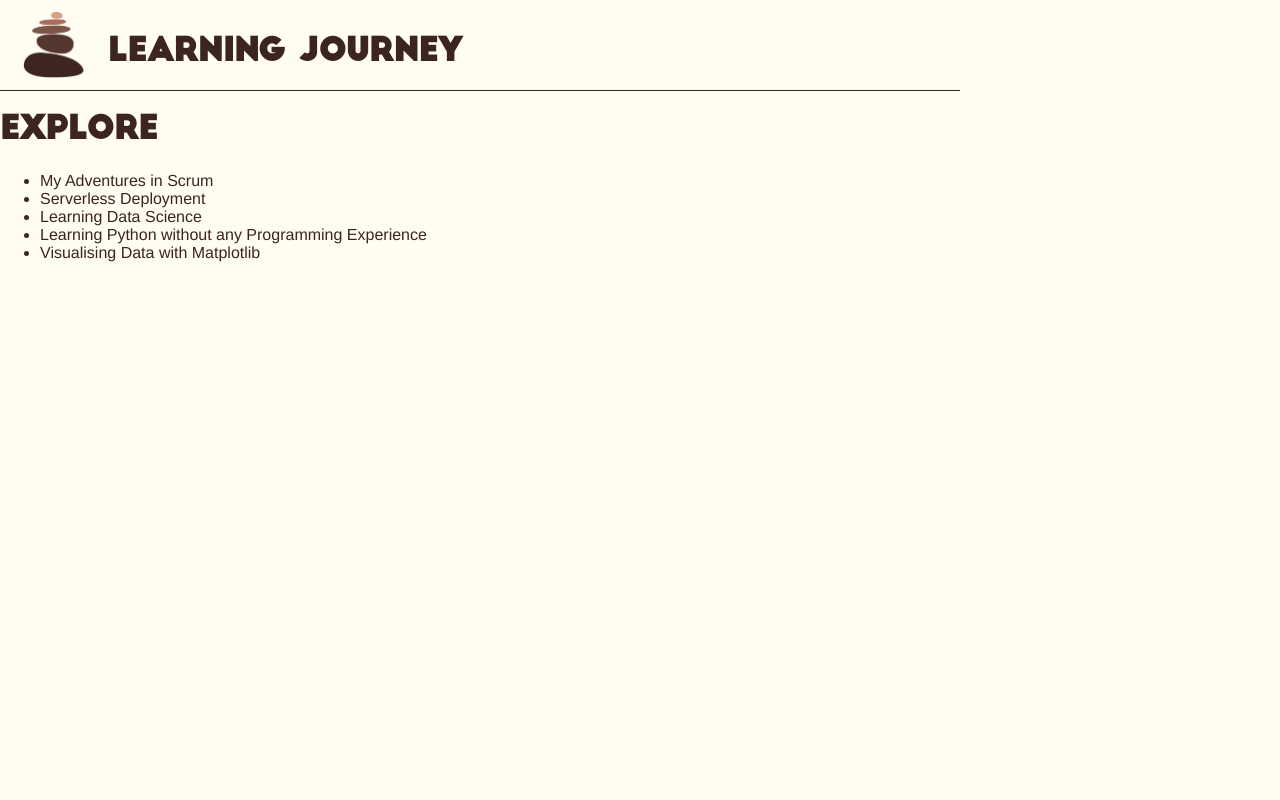
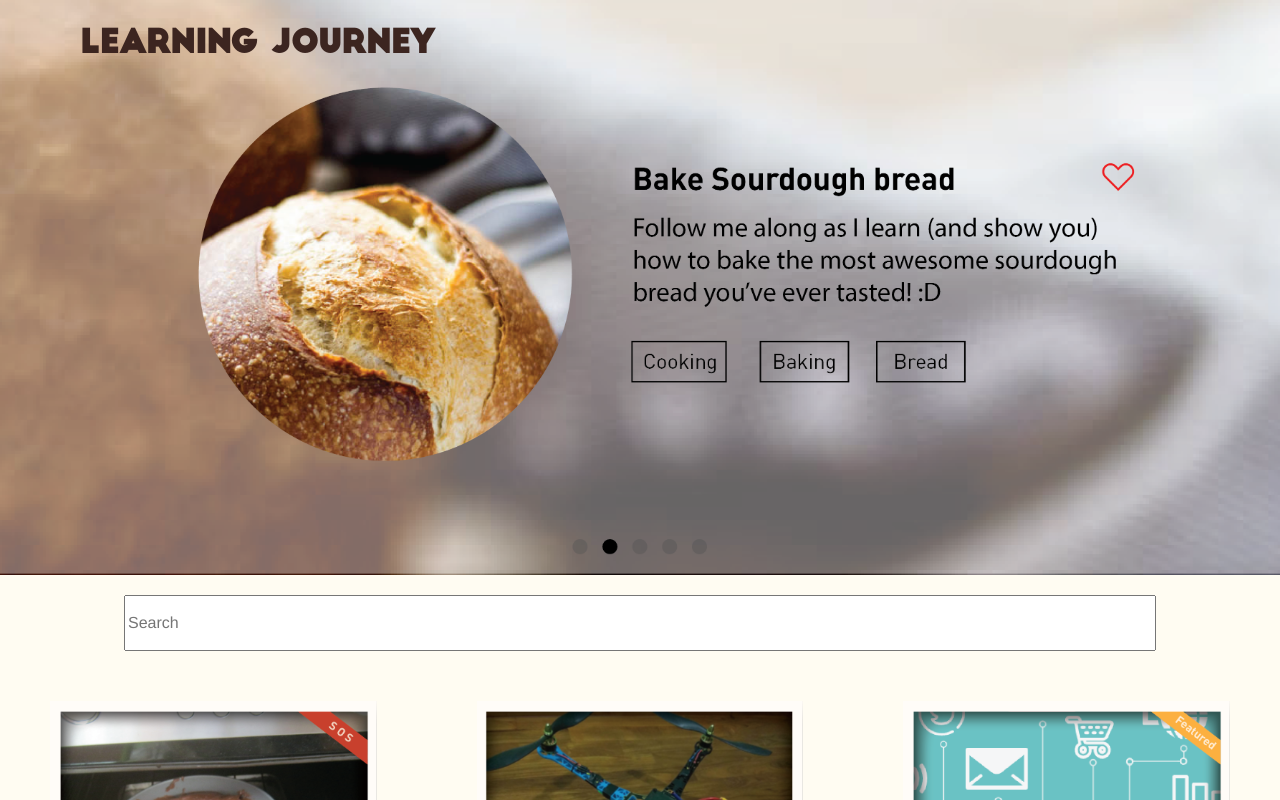
Before and after one commit to Ketupat-Development-Studios/journey-web, a React app: page / in a window 1280 px wide. Built offline with nearby package versions, Linux system fonts and the light colour scheme; data requests are answered from the project's data file.

Commit message:
merged all

```diff
--- a/db.json
+++ b/db.json
@@ -106,7 +106,8 @@
       "date": "20th May",
       "comments": [],
       "pathId": 4,
-      "id": 4
+      "id": 4,
+      "needHelp": false
     },
     {
       "title": "Python Syntax",
--- a/src/Router.js
+++ b/src/Router.js
@@ -20,13 +20,13 @@ const AppRouter = () => (
         <img src="/journey.png" id="logo" />
         <h1>Learning Journey</h1>
       </div>
-      <Route exact path="/" component={Explore} />
+      <Route exact path="/explore" component={Explore} />
       <Route path="/profile/:id" component={ProfileDetail} />
       <Route exact path="/path/:pathId" component={PathDetail} />
       <Route path="/path/:pathId/step/new" component={StepEdit} />
       <Route path="/step/:stepId/edit" component={StepEdit} />
 
-      <Route path="/sample" component={Sample} />
+      <Route exact path="/" component={Sample} />
       <Route path="/results/:searchTerms" component={Results} />
     </div>
   </Router>
--- a/src/scenes/sample/Results.js
+++ b/src/scenes/sample/Results.js
@@ -6,12 +6,9 @@ class Results extends PureComponent {
     return (
       <div>
         <div className="scene-sample">
-                <h1>Learning Journey</h1>
-                <hr/>
-                <form>
+          <form id="searchform">
             <input type="text" width="100%" class="bar" value="python"/>
           </form>
-                <hr/>
         </div>
         <div className="card-container">
           <a href="/path/4">
--- a/src/scenes/sample/Results.scss
+++ b/src/scenes/sample/Results.scss
@@ -1,20 +1,8 @@
-* {
-  color: #3C2520;
-  font-family: Helvetica, "Open Sans"; }
+@import "src/styles.scss";
 
-body {
-  background-color: #fff0dd; }
-
-body #root {
-  max-width: 960px;
-  margin: 0 auto;
-  font-family: Helvetica, "Open Sans"; }
-
-::-webkit-scrollbar {
-  display: none; }
-
-h1, h2 {
-  font-family: "Big John"; }
+#searchform {
+  padding: 20px 0 20px 0;
+}
 
 .scene-sample {
   color: #3C2520; }
--- a/src/scenes/sample/Sample.scss
+++ b/src/scenes/sample/Sample.scss
@@ -1,48 +1,19 @@
 @import "src/styles.scss";
-
-* {
-  color: #3C2520;
-  font-family: 'Helvetica, "Open Sans"'; }
-
-html {
-  margin: 0 !important;
-  padding: 0 !important;
-}
-body {
-  background-color: #fffcf2;
-    margin: 0 !important;
-    padding: 0 !important;
-
-}
-  body #root {
-    margin: 0 !important;
-    padding: 0 !important;
-    font-family: 'Helvetica, "Open Sans"';
-    width: 100% !important;
-}
-
-::-webkit-scrollbar {
-  display: none; }
-
-h1, h2 {
-  font-family: "Big John"; }
 
 .scene-sample {
   color: #3C2520;
 }
 .wrapper {
-  display: flex;
   position: fixed;
-    justify-content: flex-start;
-    flex-direction: column;
-    align-items: center;
   z-index: 999;
   top:-25px;
-  height: 100%;
+  left: 0;
+  height: 110%;
   width: 100%;
   margin: 0;
   padding: 0;
   overflow-y: scroll;
+  background-color:$background;
 }
 .header {
   height: 600px;
@@ -66,8 +37,8 @@ h1, h2 {
 }
 .searchBar {
   width: 80%;
-  height: 5vh;
-  font-size: 2vh;
+  height: 50px;
+  font-size: 1em;
 }
 .container {
     display: flex;
@@ -89,12 +60,12 @@ h1, h2 {
 
 .resultsProto {
     width: 460px;
-    height: 690px;
-      background-position: center;
+    height: 45vw;
+      background-position: top center;
       background-repeat: no-repeat;
       /*background-size: cover;*/
-      background-size: cover;
     margin: 0px 50px;
+    background-size: 100% auto;
 }
 
 .results1{
```
Lines whose indentation alone changed are shown as unchanged.
